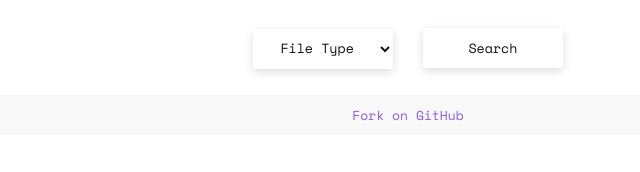
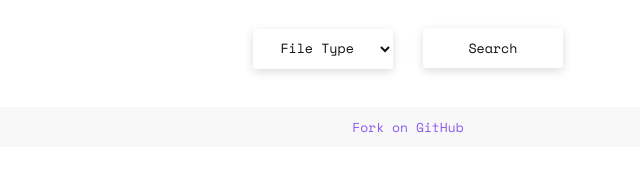
Before and after one commit to TheMetaphysicalCrook/strixx, a Jekyll site: the page built from index.html, in a window 1280 px wide. Shown: the part 323-495 px from the top of the page, without its empty margins (232-872 px from the left). Built offline with Jekyll 4.4.1, drawn with Linux system fonts in a browser that asks for light colours.

Commit message:
Update main.scss

```diff
--- a/css/main.scss
+++ b/css/main.scss
@@ -133,7 +133,7 @@ select:focus, button:focus, input:focus {
 // footer
 
 .footer{
-    margin: 16px;
+    margin: 28px;
     text-align: center;
     font-size: small;
     padding: 10px;
```
